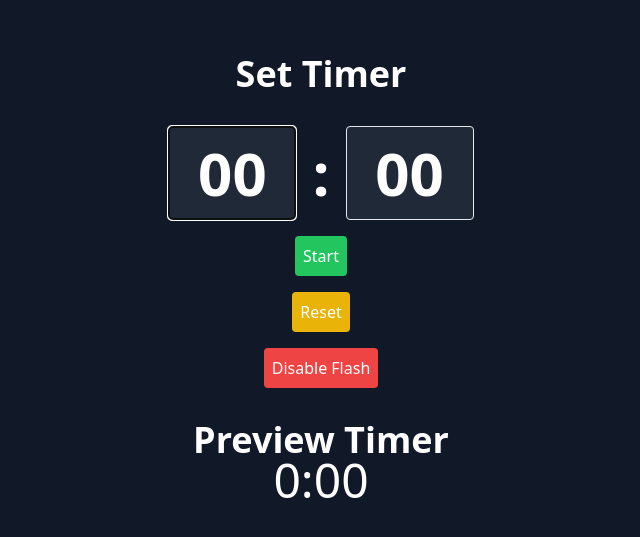
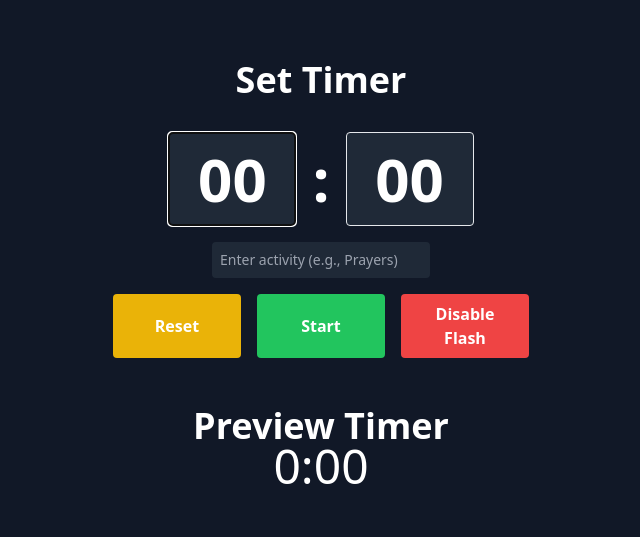
Before and after one commit to techieoriname/stage-timer-countdown-tauri-app, a React (Vite) app: page / in a window 1280 px wide. Shown: the part 123-660 px from the top of the page, without its empty margins (319-959 px from the left). Built offline with nearby package versions, Linux system fonts and the light colour scheme.

Commit message:
update ui, and add ability to include activity to timer

```diff
--- a/src/screen/Main.tsx
+++ b/src/screen/Main.tsx
@@ -8,6 +8,7 @@ const Main: React.FC = () => {
     const [enableFlash, setEnableFlash] = useState(true);
     const [previewTime, setPreviewTime] = useState(0);
     const [timeUp, setTimeUp] = useState(false);
+    const [activity, setActivity] = useState("");
     const minutesRef = useRef<HTMLDivElement>(null);
     const secondsRef = useRef<HTMLDivElement>(null);
     const [focusedInput, setFocusedInput] = useState<"minutes" | "seconds">("minutes");
@@ -22,21 +23,17 @@ const Main: React.FC = () => {
         const unlistenUpdateTimer = listen("update_timer", (event) => {
             const payload = event.payload as { minutes: number, seconds: number };
             setPreviewTime(payload.minutes * 60 + payload.seconds);
-            console.log("Event update_timer", payload); // Debugging log
         });
 
         // Listen for time up event from the timer screen
         const unlistenTimeUp = listen("time_up", () => {
-            console.log("Event time_up received"); // Debugging log
             setTimeUp(true);
-            console.log("State timeUp set to true"); // Debugging log
         });
 
         // Listen for flash state changes
         const unlistenFlashState = listen("set_flash_state", (event) => {
             const state = event.payload as boolean;
             setEnableFlash(state);
-            console.log("Event set_flash_state", state); // Debugging log
         });
 
         return () => {
@@ -48,7 +45,7 @@ const Main: React.FC = () => {
 
     const handleStart = () => {
         setTimeUp(false); // Reset timeUp when starting
-        invoke('start_timer', { minutes, seconds }).catch(console.error);
+        invoke('start_timer', { minutes, seconds, activity }).catch(console.error);
         refocusInput();
     };
 
@@ -144,28 +141,41 @@ const Main: React.FC = () => {
                     {String(seconds).padStart(2, "0")}
                 </div>
             </div>
+            <input
+                type="text"
+                value={activity}
+                onChange={(e) => setActivity(e.target.value)}
+                placeholder="Enter activity (e.g., Prayers)"
+                className="p-2 mb-4 text-gray-300 bg-gray-800 rounded outline-none ring-0 border-0 focus:ring-0 focus:outline-none focus:border-0 text-sm"
+            />
+            <div className="flex space-x-4 mb-4">
                 <button
-                className="bg-green-500 text-white p-2 rounded mb-4"
+                    className="bg-yellow-500 hover:bg-yellow-600 text-white font-bold py-2 px-4 rounded w-32 transition duration-300 ease-in-out"
+                    onClick={handleReset}
+                >
+                    Reset
+                </button>
+                <button
+                    className="bg-green-500 hover:bg-green-600 text-white font-bold py-2 px-4 rounded w-32 transition duration-300 ease-in-out"
                     onClick={handleStart}
                 >
                     Start
                 </button>
                 <button
-                className="bg-yellow-500 text-white p-2 rounded mb-4"
-                onClick={handleReset}
-            >
-                Reset
-            </button>
-            <button
-                className="bg-red-500 text-white p-2 rounded"
+                    className="bg-red-500 hover:bg-red-600 text-white font-bold py-2 px-4 rounded w-32 transition duration-300 ease-in-out"
                     onClick={handleFlashToggle}
                 >
                     {enableFlash ? "Disable Flash" : "Enable Flash"}
                 </button>
+            </div>
             <div className="mt-8 text-4xl">
                 <h3 className="font-black">Preview Timer</h3>
-                <div className={`text-center ${timeUp && enableFlash ? "animate-flash" : ""}`} style={{ fontSize: "3rem" }}>
+                <div className={`text-center ${timeUp && enableFlash ? "animate-flash" : ""}`}
+                     style={{ fontSize: "3rem" }}>
                 {timeUp ? "TIME UP!!!" : formatTime(previewTime)}
+                </div>
+                <div className="text-center text-2xl mt-2">
+                    {activity}
                 </div>
             </div>
         </div>
--- a/src/screen/Timer.tsx
+++ b/src/screen/Timer.tsx
@@ -6,10 +6,12 @@ const Timer: React.FC = () => {
     const [time, setTime] = useState(0);
     const [timeUp, setTimeUp] = useState(false);
     const [enableFlash, setEnableFlash] = useState(true);
+    const [activity, setActivity] = useState("");
 
     useEffect(() => {
-        const handleStartTimer = ({ time: totalTimeInSeconds }: { time: number }) => {
+        const handleStartTimer = ({ time: totalTimeInSeconds, activity }: { time: number, activity: string }) => {
             setTime(totalTimeInSeconds);
+            setActivity(activity);
             // Reset timeUp state when starting a new timer
             setTimeUp(false);
         };
@@ -17,6 +19,7 @@ const Timer: React.FC = () => {
         const handleResetTimer = () => {
             setTime(0);
             setTimeUp(false);
+            setActivity("");
         };
 
         const handleFlashStateChange = (state: boolean) => {
@@ -24,7 +27,7 @@ const Timer: React.FC = () => {
         };
 
         listen("start_timer", (event) => {
-            const payload = event.payload as { time: number };
+            const payload = event.payload as { time: number, activity: string };
             handleStartTimer(payload);
         });
 
@@ -45,7 +48,11 @@ const Timer: React.FC = () => {
             const interval = setInterval(() => {
                 setTime((prevTime) => {
                     const newTime = prevTime - 1;
-                    invoke("update_timer", { minutes: Math.floor(newTime / 60), seconds: newTime % 60 }).catch(console.error); // Send timer value to main screen
+                    invoke("update_timer", {
+                        minutes: Math.floor(newTime / 60),
+                        seconds: newTime % 60,
+                        activity
+                    }).catch(console.error); // Send timer value to main screen
                     if (newTime <= 0) {
                         console.log("time up", newTime);
                         setTimeUp(true);
@@ -59,9 +66,9 @@ const Timer: React.FC = () => {
             return () => clearInterval(interval);
         } else {
             // Send timer value to main screen when time is zero
-            invoke("update_timer", { minutes: 0, seconds: 0 }).catch(console.error);
+            invoke("update_timer", { minutes: 0, seconds: 0, activity }).catch(console.error);
         }
-    }, [time]);
+    }, [time, activity]);
 
     const formatTime = (seconds: number) => {
         const m = Math.floor(seconds / 60);
@@ -72,10 +79,18 @@ const Timer: React.FC = () => {
     return (
         <div className={`flex items-center justify-center h-screen ${timeUp && enableFlash ? "bg-flash" : "bg-black"}`}>
             {timeUp ? (
-                <h1 className={`text-[20vh] font-black text-white ${enableFlash ? "animate-flash" : ""}`}>TIME UP!!!</h1>
+                <div className="flex flex-col justify-center items-center">
+                    <h2 className="font-bold text-white mt-8 uppercase" style={{ fontSize: "10vh" }}>{activity}</h2>
+                    <h1 className={`text-[20vh] font-black text-white ${enableFlash ? "animate-flash" : ""}`}>TIME
+                        UP!!!</h1>
+                </div>
             ) : (
-                <h1 className="font-black text-white" style={{ fontSize: "30vh" }}>{formatTime(time)}</h1>
-            )}
+                <div className="flex flex-col justify-center items-center">
+                <h2 className="font-bold text-white mt-8 uppercase" style={{ fontSize: "10vh" }}>{activity}</h2>
+                    <h1 className="font-black text-white" style={{ fontSize: "30vh" }}>{formatTime(time)}</h1>
+                </div>
+            )
+            }
         </div>
     );
 };
```
Lines whose indentation alone changed are shown as unchanged.
